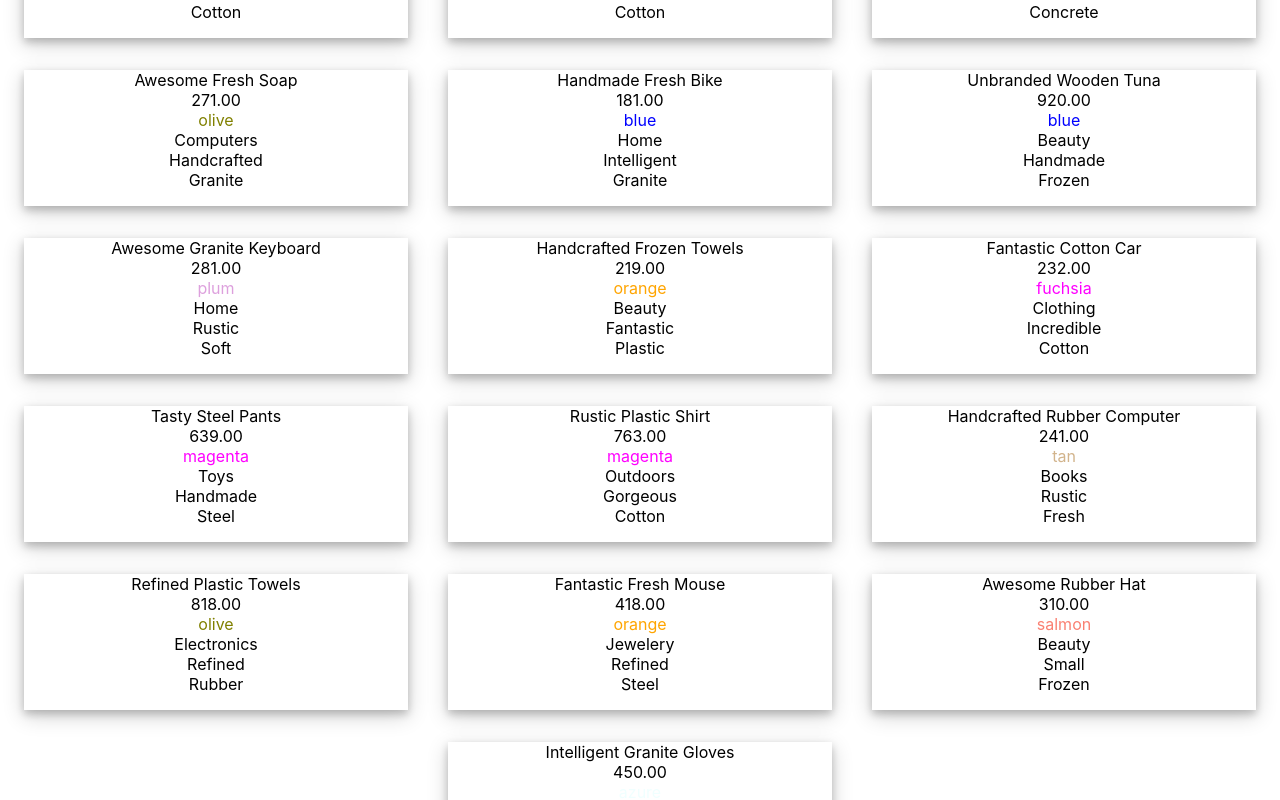
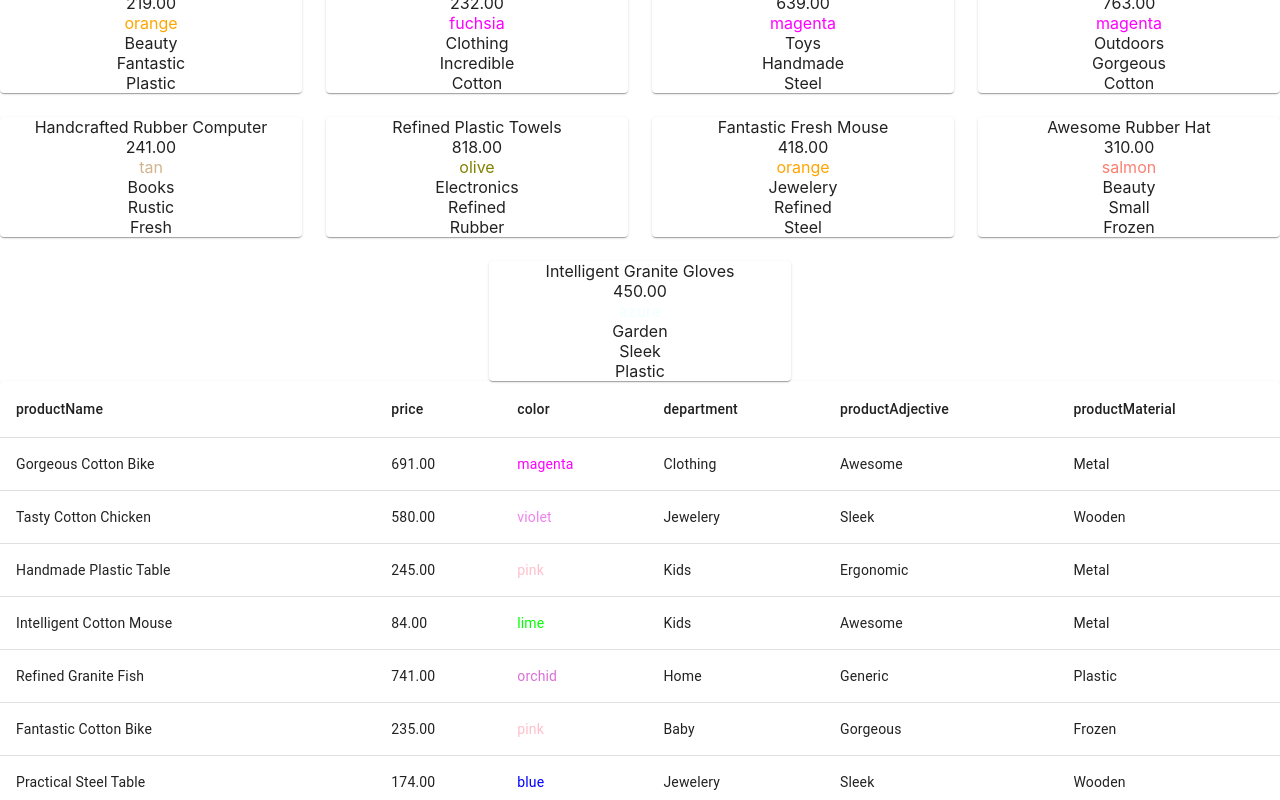
Before and after one commit to kevineaton603/async-app, a React (Create React App) app: page / in a window 1280 px wide. Shown: the part 640-1440 px from the top of the page. Built offline with nearby package versions, Linux system fonts and the light colour scheme; no server answers.

Commit message:
updates to app

```diff
--- a/package.json
+++ b/package.json
@@ -3,6 +3,8 @@
   "version": "0.1.0",
   "private": true,
   "dependencies": {
+    "@material-ui/core": "^4.11.0",
+    "@material-ui/icons": "^4.9.1",
     "@testing-library/jest-dom": "^4.2.4",
     "@testing-library/react": "^9.5.0",
     "@testing-library/user-event": "^7.2.1",
--- a/src/App.tsx
+++ b/src/App.tsx
@@ -1,17 +1,19 @@
+import { Button, Grid, Paper, Table, TableBody, TableCell, TableContainer, TableHead, TableRow } from '@material-ui/core';
 import React, { useEffect, useState } from 'react';
 import './App.css';
 import ProductItem from './components/product-item';
+import ProductTableItem from './components/product-table-item';
 import { getProductData, IProduct } from './data-source';
 import { getCurrentWeatherByCity } from './data-source/weather';
+import useGeolocation from './hooks/use-geolocation';
 import useProductStore from './store/use-product-store';
-
-
 
 function App() {
   const products = useProductStore(state => state.products);
   const clear = useProductStore(state => state.clear);
   const fetchProducts = useProductStore(state => state.fetch);
   const [mount, setMount] = useState(false);
+  useGeolocation();
   useEffect(() => {
     if(mount === true){
       getCurrentWeatherByCity('Boston').then(res => console.log(res));
@@ -25,15 +27,39 @@ function App() {
   }, [fetchProducts]);
   return (
     <div className="App">
-      <button onClick={clear}>Clear Products</button>
-      <div>
+      <Button variant="outlined" color="primary" onClick={clear}>Clear Products</Button>
+      <Grid container
+        direction="row"
+        justify="center"
+        alignItems="center"
+        spacing={3}
+      >
         {products?.length
-          ? (<div className="products-container">
-              {products.map(product => <ProductItem product={product} />)}
-            </div>)
+          ? products.map(product => <ProductItem product={product} />)
           : <div>loading...</div>
         }
-      </div>
+      </Grid>
+      {products.length !== 0
+        ? (
+          <TableContainer component={Paper}>
+            <Table>
+              <TableHead>
+                <TableRow>
+                <TableCell>productName</TableCell>
+                <TableCell>price</TableCell>
+                <TableCell>color</TableCell>
+                <TableCell>department</TableCell>
+                <TableCell>productAdjective</TableCell>
+                <TableCell>productMaterial</TableCell>
+                </TableRow>
+              </TableHead>
+              <TableBody>
+                {products.map(product => <ProductTableItem product={product} />)}
+              </TableBody>
+            </Table>
+          </TableContainer>
+        ): <div>loading...</div>}
+
     </div>
   );
 }
--- a/src/components/product-item.tsx
+++ b/src/components/product-item.tsx
@@ -1,8 +1,16 @@
+import { Grid, makeStyles, Paper } from '@material-ui/core';
 import React, { FunctionComponent } from 'react';
 import { IProduct } from '../data-source';
-import './product-item.css'
+import './product-item.css';
+
+const useStyles = makeStyles({
+    paper: {
+      backgroundColor: 'red'
+    },
+  });
 
 const ProductItem: FunctionComponent<{product: IProduct}> = ({ product }) => {
+    const classes = useStyles();
     const {
         color,
         department,
@@ -13,21 +21,16 @@ const ProductItem: FunctionComponent<{product: IProduct}> = ({ product }) => {
         productDescription
     } = product;
     return(
-        <div
-            style={{
-                paddingBottom: '1em',
-                width: '30%',
-            }}
-            className="product-item"
-        >
+        <Grid item xs={3}>
+            <Paper>
                 <div>{productName}</div>
                 <div>{price}</div>
-            {/* <div>{productDescription}</div>*/}
                 <div style={{color}}>{color}</div>
                 <div>{department}</div>
                 <div>{productAdjective}</div>
                 <div>{productMaterial}</div>
-        </div>
+            </Paper>
+        </Grid>
     )
 }
 
--- /dev/null
+++ b/src/components/product-table-item.tsx
@@ -0,0 +1,35 @@
+import { Grid, makeStyles, Paper, TableCell, TableRow } from '@material-ui/core';
+import React, { FunctionComponent } from 'react';
+import { IProduct } from '../data-source';
+import './product-item.css';
+
+const useStyles = makeStyles({
+    paper: {
+      backgroundColor: 'red'
+    },
+  });
+
+const ProductTableItem: FunctionComponent<{product: IProduct}> = ({ product }) => {
+    const classes = useStyles();
+    const {
+        color,
+        department,
+        productName,
+        price,
+        productAdjective,
+        productMaterial,
+        productDescription
+    } = product;
+    return(
+        <TableRow>
+            <TableCell>{productName}</TableCell>
+            <TableCell>{price}</TableCell>
+            <TableCell style={{color}}>{color}</TableCell>
+            <TableCell>{department}</TableCell>
+            <TableCell>{productAdjective}</TableCell>
+            <TableCell>{productMaterial}</TableCell>
+        </TableRow>
+    )
+}
+
+export default ProductTableItem;
--- /dev/null
+++ b/src/hooks/use-geolocation.tsx
@@ -0,0 +1,18 @@
+import { useEffect, useState } from "react"
+
+
+const useGeolocation = () => {
+    const [] = useState({});
+
+    useEffect(() => {
+        if('geolocation' in navigator) {
+            navigator.geolocation.getCurrentPosition((position) => {
+                console.log(position.coords.latitude, position.coords.longitude);
+            });
+          } else {
+            /* geolocation IS NOT available */
+          }
+    }, [])
+}
+
+export default useGeolocation;
```
Also changed, not shown: 1 other file (tests, documents, lock files or other folders). Lines whose indentation alone changed are shown as unchanged.
